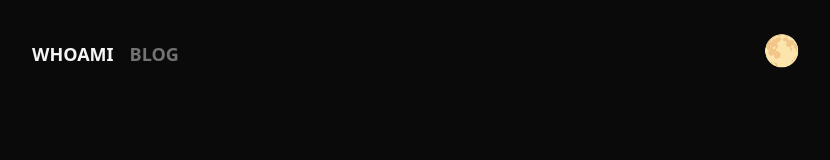
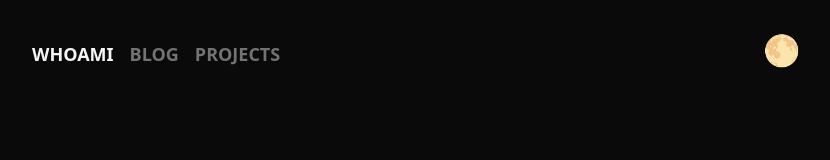
Before and after one commit to MarkSeliverstov/blog, a Next.js app: page / in a window 1280 px wide. Shown: the top 160 px of the page, without its empty margins (224-1054 px from the left). Built offline with nearby package versions, Linux system fonts and the light colour scheme.

Commit message:
feat: add projects tab

```diff
--- a/app/components/navbar.tsx
+++ b/app/components/navbar.tsx
@@ -10,9 +10,9 @@ const navItems: Record<string, { name: string; href?: string }> = {
   "/blog": {
     name: "blog",
   },
-  // "/projects": {
-  //   name: "projects",
-  // },
+  "/projects": {
+    name: "projects",
+  },
   // "/assets/pdfs/resume.pdf": {
   //   name: "resume",
   // },
--- a/app/components/projectCard.tsx
+++ b/app/components/projectCard.tsx
@@ -19,7 +19,7 @@ export function ProjectCard({ project }: props): Readonly<React.ReactNode> {
             width={1024}
             height={1024}
             src={project.image}
-            className="rounded-t-lg object-cover"
+            className="rounded-t-lg object-cover h-32"
             alt={project.title}
           />
         )}
--- /dev/null
+++ b/app/projects/data.ts
@@ -0,0 +1,33 @@
+import { baseUrl } from "@/app/sitemap";
+
+export const projects: Project[] = [
+  {
+    title: "Linking Software Artifacts",
+    description:
+      "Bachelor's thesis on using comment-based annotations to mark key software artifacts for purposes like code analysis, domain model construction, and developer assistance. Includes CLI tool, VSCode extension, and web vizualization.",
+    tags: ["TypeScript", "Python", "Vue"],
+    link: "https://github.com/MarkSeliverstov/MFF-bachelor-work",
+  },
+  {
+    title: "Echolalia",
+    description:
+      "Echolalia - the mobile application designed to help users practice and learn words in a foreign language. Echolalia is built on the principle of repeated repetition and training, making it an effective tool for language learners of all levels.",
+    tags: ["C#", "Xamarin"],
+    link: "https://github.com/MarkSeliverstov/Echolalia",
+  },
+  {
+    title: "Dotfiles automation",
+    description:
+      "Dotfiles for my development environment, including configurations for Vim, Zsh, and Tmux as well as a setup script.",
+    tags: ["Bash"],
+    link: "https://github.com/MarkSeliverstov/.dotfiles",
+  },
+
+  {
+    title: "Blog",
+    description:
+      "Personal website where I write about programming, technology, and other topics.",
+    tags: ["React", "TypeScript", "Next.js"],
+    link: baseUrl,
+  },
+];
--- a/app/projects/page.tsx
+++ b/app/projects/page.tsx
@@ -8,7 +8,7 @@ export default function Page(): Readonly<React.ReactNode> {
   return (
     <section className="min-h-screen">
       <p className="text-neutral-900 dark:text-neutral-100 text-lg mb-4">
-        These are some of the projects I've worked on.
+        These are some of the projects I&apos;ve worked on.
       </p>
       <div className="grid gap-2 grid-cols-1 md:grid-cols-2 lg:grid-cols-3">
         {projects.map((project: Project) => (
```
Also changed, not shown: app/types.d.ts (+8 -1 lines), public/assets/images/avatar.png (added), public/assets/images/lsa.png (added).
